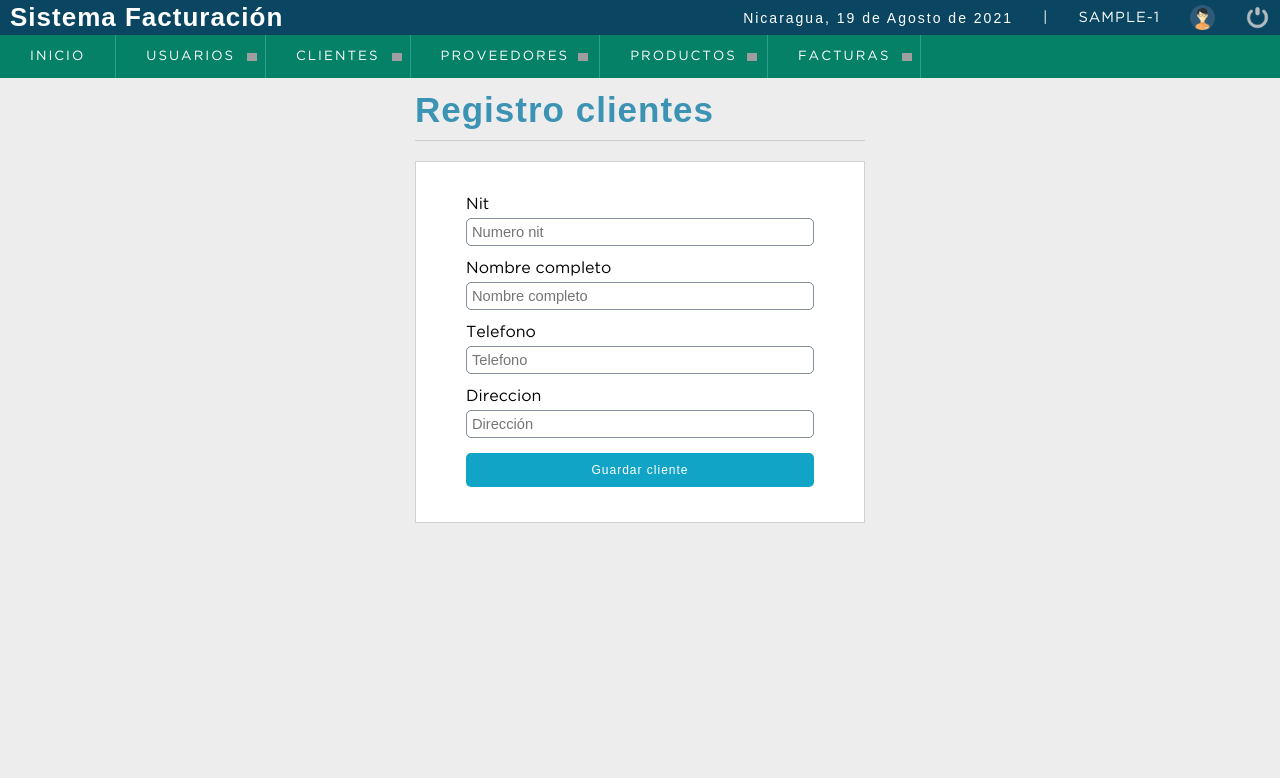
After one commit to selenialv/Facturacion, a PHP site: page /sistema/registro_cliente.php in a window 1280 px wide. The commit adds this page. Shown: the top 778 px of the page. Run offline with PHP 8.4, Linux system fonts and the light colour scheme; the visitor is signed in with stand-in values (Sample User, id 1); grey boxes are pictures that could not be loaded.

Commit message:
Rol y agregar clientes terminado

```diff
--- a/index.php
+++ b/index.php
@@ -29,7 +29,7 @@ if (!empty($_POST))
             $data = mysqli_fetch_array($query);
             session_start();
             $_SESSION ['active'] = true;
-            $_SESSION ['iduser'] = $data ['idusurio'];
+            $_SESSION ['idUser'] = $data ['idusuario'];
             $_SESSION ['nombre'] = $data ['nombre'];
             $_SESSION ['email'] = $data ['email'];
             $_SESSION ['user'] = $data ['usuario'];
--- a/sistema/buscar_usuario.php
+++ b/sistema/buscar_usuario.php
@@ -1,5 +1,9 @@
 
 <?php
+session_start();
+if($_SESSION['rol'] != 1){
+    header("location: ./"); //restringiendo acceso al sistema.
+}
 include "../Conexion.php";  //llamado de conexion
 
 ?>
--- a/sistema/editar_usuario.php
+++ b/sistema/editar_usuario.php
@@ -1,4 +1,8 @@
 <?php
+session_start();
+if($_SESSION['rol'] != 1){
+    header("location: ./"); //restringiendo acceso al sistema.
+}
 
 include "../Conexion.php"; // Llamado a la BD.
 if(!empty($_POST))
--- a/sistema/eliminar_confirmar_usuario.php
+++ b/sistema/eliminar_confirmar_usuario.php
@@ -1,4 +1,8 @@
 <?php
+session_start();
+if($_SESSION['rol'] != 1){
+    header("location: ./"); //restringiendo acceso al sistema.
+}
  include "../conexion.php";
 if(!empty($_POST)){
 
--- a/sistema/includes/header.php
+++ b/sistema/includes/header.php
@@ -1,6 +1,4 @@
 <?php
-
-session_start();
 if(empty($_SESSION['active']))
 {
     header('location: ../');
@@ -15,7 +13,7 @@ if(empty($_SESSION['active']))
 			<div class="optionsBar">
 				<p>Nicaragua, <?php echo fechaC(); ?> </p>
 				<span>|</span>
-				<span class="user"><?php echo $_SESSION['user'];?></span>
+				<span class="user"><?php echo $_SESSION['user'].'-'.$_SESSION['rol'];?></span>
 				<img class="photouser" src="img/user.png" alt="Usuario">
 				<a href="salir.php"><img class="close" src="img/salir.png" alt="Salir del sistema" title="Salir"></a>
 			</div>
--- a/sistema/includes/nav.php
+++ b/sistema/includes/nav.php
@@ -1,6 +1,11 @@
 <nav>
 			<ul>
 				<li><a href="#">Inicio</a></li>
+				<?php
+					 if($_SESSION['rol'] == 1)
+					 {
+
+					 ?>
 				<li class="principal">
 					<a href="#">Usuarios</a>
 					<ul>
@@ -8,10 +13,11 @@
 						<li><a href="lista_usuario.php">Lista de Usuarios</a></li>
 					</ul>
 				</li>
+				<?php } ?>
 				<li class="principal">
 					<a href="#">Clientes</a>
 					<ul>
-						<li><a href="#">Nuevo Cliente</a></li>
+						<li><a href="registro_cliente.php">Nuevo Cliente</a></li>
 						<li><a href="#">Lista de Clientes</a></li>
 					</ul>
 				</li>
--- a/sistema/index.php
+++ b/sistema/index.php
@@ -1,3 +1,6 @@
+<?php
+session_start();
+?>
 <!DOCTYPE html>
 <html lang="en">
 <head>
--- /dev/null
+++ b/sistema/registro_cliente.php
@@ -0,0 +1,100 @@
+<?php
+
+session_start();
+
+include "../Conexion.php"; // Llamado a la BD.
+if(!empty($_POST))
+
+{
+    $alert ='';
+
+    if(empty($_POST['nombre']) || empty($_POST['telefono'])|| empty($_POST['direccion']) )
+    {
+        $alert ='<p class="msg_error"> Todos los campos son obligatorios</p>';
+    } else{
+
+        $nit          = $_POST['nit'];
+        $nombre      = $_POST['nombre'];
+        $telefono     = $_POST['telefono'];
+        $direccion   = $_POST['direccion'];
+        $usuario_id = $_SESSION['idUser'];
+
+     $result= 0;
+
+     if(is_numeric($nit))
+     {
+        $query= mysqli_query($conection, "SELECT * FROM cliente WHERE nit ='$nit'   ");
+         $result = mysqli_fetch_array($query);
+     }
+     if($result > 0){
+        $alert ='<p class="msg_error"> El numero de nit ya existe</p>';
+     } else {
+        $query_insert = mysqli_query($conection, "INSERT INTO cliente (nit, nombre, telefono, direccion, usuario_id)
+        VALUES ( '$nit','$nombre', '$telefono',  '$direccion','$usuario_id')" );
+
+
+if($query_insert)
+{
+    $alert='<p class="msg_save">
+    cliente guarado correctamente </p>';
+
+
+} else
+  {
+      $alert='<p class="msg_error">
+      Error al guardar el cliente</p>';
+  }
+
+     }
+
+
+    }
+
+}
+
+
+?>
+
+
+
+
+<!DOCTYPE html>
+<html lang="en">
+<head>
+	<meta charset="UTF-8">
+	<?php  include "includes/scripts.php"; ?>
+
+	<title>Registro clientes</title>
+</head>
+<body>
+<?php  include "includes/header.php"; ?>
+	<section id="container">
+
+    <div class="form_register">
+
+    <h1>Registro clientes </h1>
+    <hr>
+    <div class="alert"> <?php echo isset($alert) ? $alert:'';?> </div>
+
+    <form action="" method="post">
+
+    <label for="nit"> Nit </label>
+        <input type="number" name="nit" id="nit" placeholder="Numero nit">
+        <label for="nombre">Nombre completo </label>
+        <input type="text" name="nombre" id="nombre" placeholder="Nombre completo">
+
+        <label for="telefono"> Telefono </label>
+        <input type="number" name="telefono" id="telefono" placeholder="Telefono">
+        <label for="direccion"> Direccion</label>
+        <input type="text" name="direccion" id="direccion" placeholder="Dirección">
+
+<input type="submit" value="Guardar cliente" class="btn_save">
+</form>
+
+
+</div>
+	</section>
+
+	<?php  include "includes/footer.php"; ?>
+</body>
+</html>
```
Also changed, not shown: sistema/lista_usuario.php (+6 -1 lines), sistema/registro_usuario.php (+6 -2 lines).
